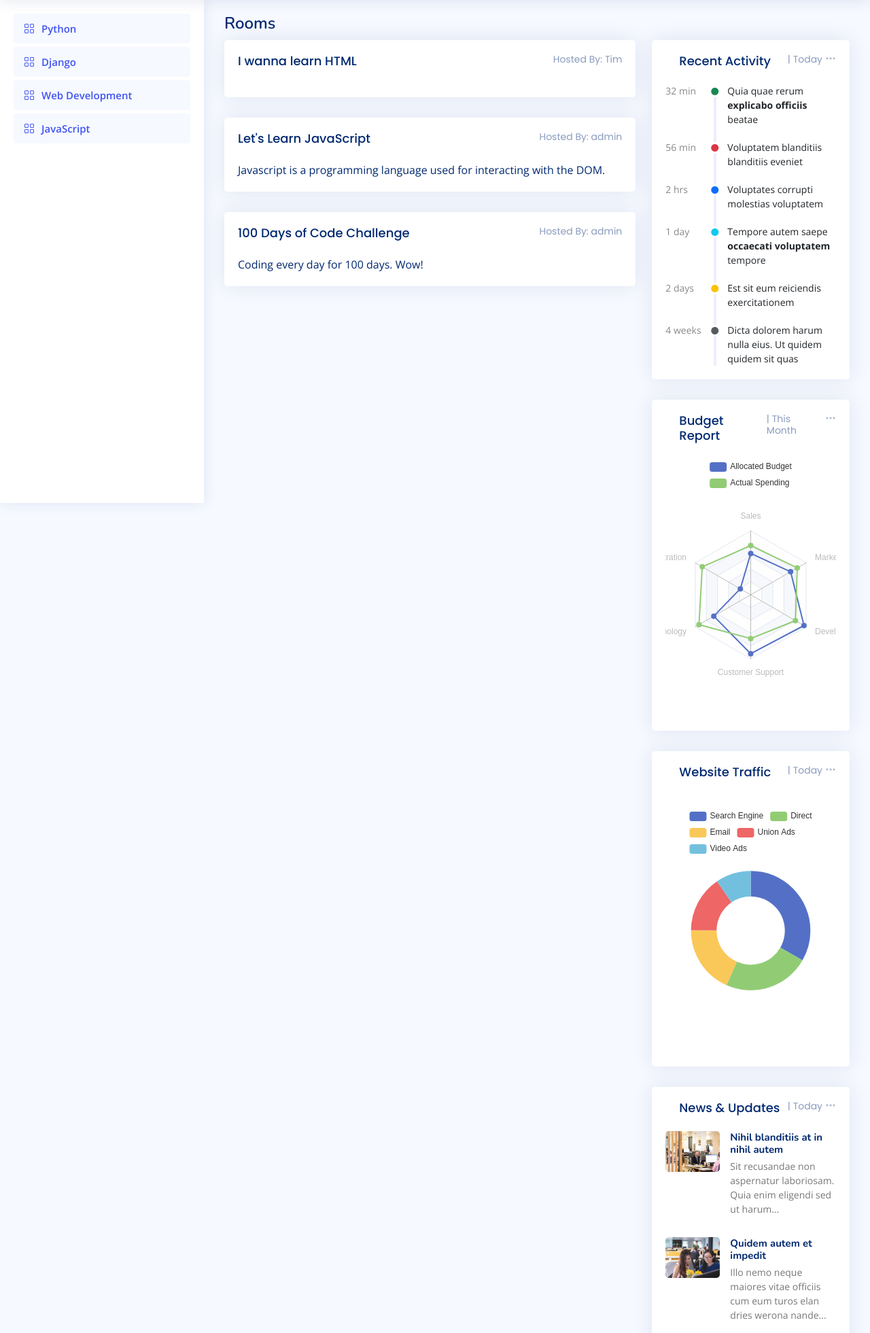
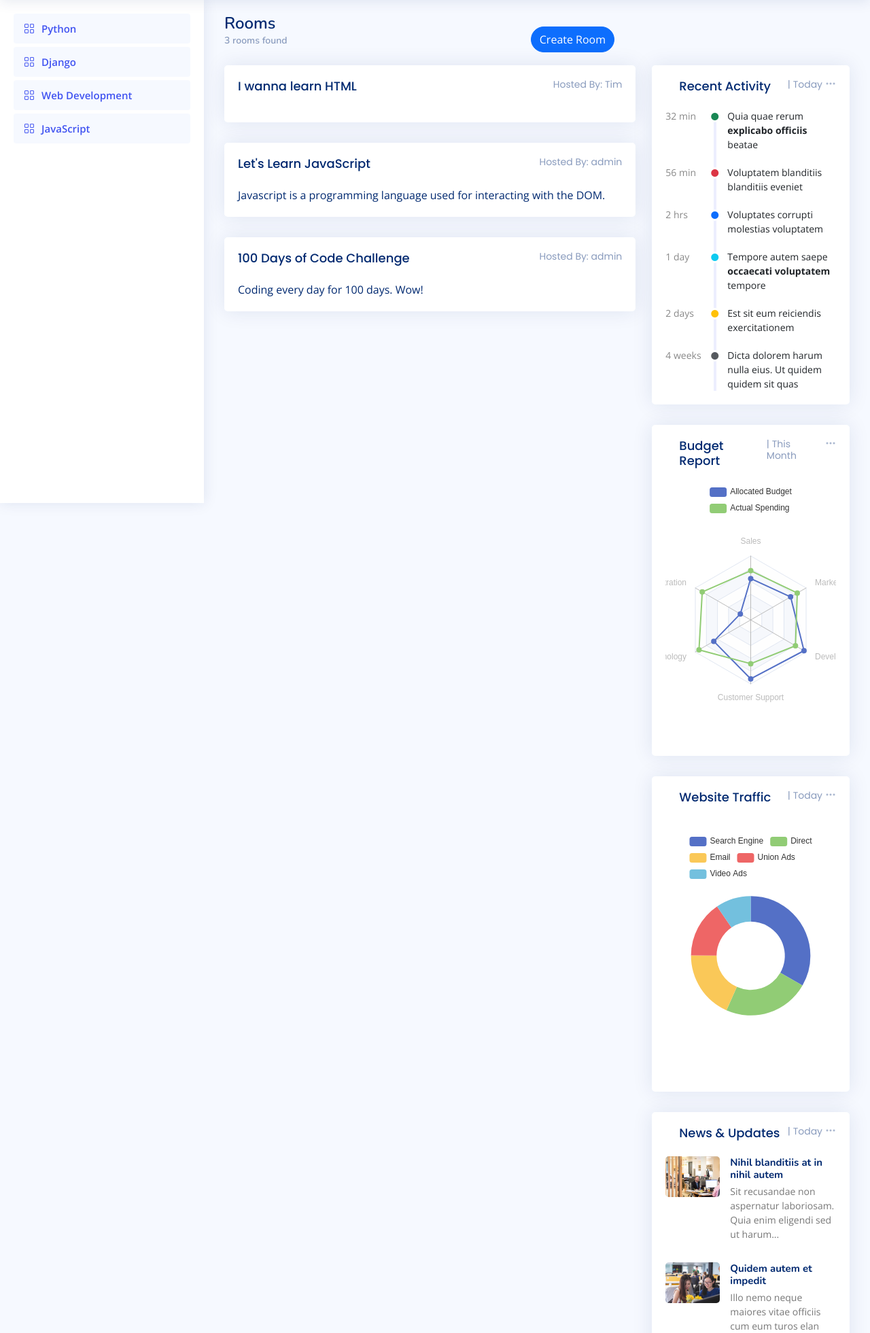
Before and after one commit to JerAnsel/colab, a Django app: page / in a window 1280 px wide. Shown: the part 60-2021 px from the top of the page at 68% size. Run offline with Django 3.2, Linux system fonts and the light colour scheme; data comes from the database, SQL or seed files in the repository; some libraries are stand-ins or nearby versions.

Commit message:
Added create room button

```diff
--- a/base/templates/base/home.html
+++ b/base/templates/base/home.html
@@ -6,22 +6,29 @@
 
 <main id="main" class="main">
 
-  <div class="pagetitle">
-    <h1>Rooms</h1>
-    <!-- <nav>
-      <ol class="breadcrumb">
-        <li class="breadcrumb-item"><a href="index.html">Home</a></li>
-        <li class="breadcrumb-item active">Dashboard</li>
-      </ol>
-    </nav> -->
-  </div><!-- End Page Title -->
 
   <section class="section dashboard">
     <div class="row">
+      <div class="col-lg-8">
 
-      <!-- Left side columns -->
+            <div class="row">
+              <div class="pagetitle col-lg-8">
+                  <h1>Rooms</h1>
+                  <nav>
+                    <ol class="breadcrumb">
+                      <li class="breadcrumb-item">{{room_count}} room{{room_count|pluralize}} found</li>
+                    </ol>
+                  </nav>
+              </div><!-- End Page Title -->
+              <div class="col-lg-4 create-button">
+                <a href="{% url 'create-room' %}" class="btn btn-primary rounded-pill">Create Room</a>
+              </div>
+            </div>
+        </div>
+        <!-- Left side columns -->
       <div class="col-lg-8">
         <div class="row">
+
 
           <!-- Room Cards -->
           {% for room in rooms %}
--- a/static/assets/css/style.css
+++ b/static/assets/css/style.css
@@ -264,6 +264,13 @@ h1, h2, h3, h4, h5, h6 {
 }
 .card-body {
   padding: 0 20px 20px 20px;
+}
+
+.create-button {
+  display: flex;
+  flex-direction: column;
+  justify-content: center;
+  align-items: center;
 }
 
 .message-form {
```
